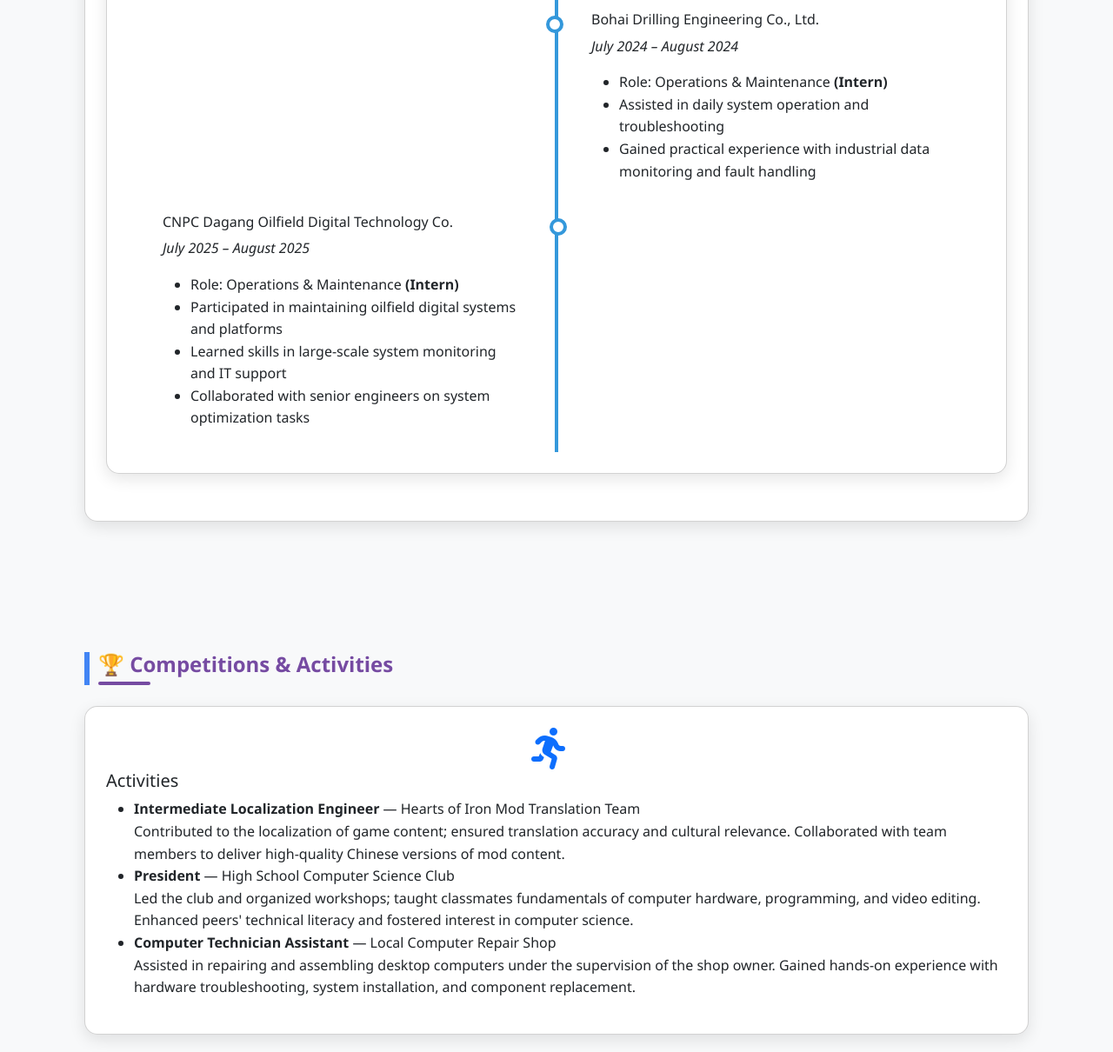
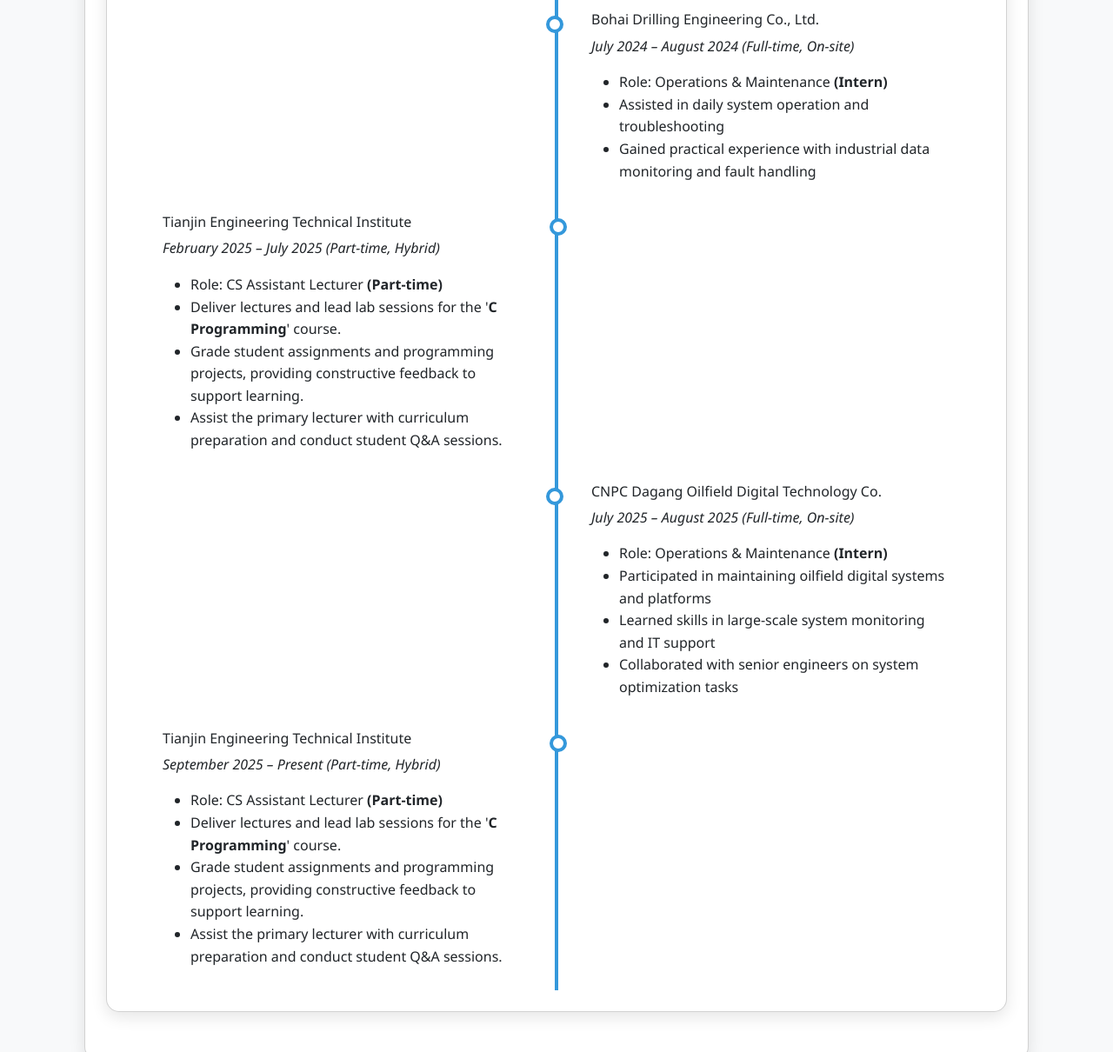
Before and after one commit to LemonnnnTea/LemonnnnTea, a plain HTML site: page index.html in a window 1280 px wide. Shown: the part 3689-4899 px from the top of the page at 87% size. Drawn offline with nearby package versions, Linux system fonts and the light colour scheme.

Commit message:
Update CV

```diff
--- a/index.html
+++ b/index.html
@@ -262,7 +262,7 @@
                         <div class="timeline-item left">
                             <div class="content">
                                 <h6 data-en="Tianjin Nansu Technology Co., Ltd." data-zh="天津南苏科技有限公司">Tianjin Nansu Technology Co., Ltd.</h6>
-                                <p><em>Feb 2021 – Now</em></p>
+                                <p><em>Feb 2021 – Now (Part-time, Hybrid)</em></p>
                                 <ul>
                                     <li data-en="Role: Technical Co-founder <strong>(Part-time)</strong>" data-zh="职位：技术合伙人<strong>（兼职）</strong>">Role: Technical Co-founder</li>
                                     <li data-en="Designed and implemented enterprise network infrastructure, enabling simultaneous multi-user operations and warehouse management" data-zh="设计并搭建企业内网络系统，支持多人同时办公和仓库管理，提高整体工作效率">Designed and implemented enterprise network infrastructure</li>
@@ -278,7 +278,7 @@
                         <div class="timeline-item right">
                             <div class="content">
                                 <h6 data-en="Bohai Drilling Engineering Co., Ltd." data-zh="渤海钻探工程有限公司">Bohai Drilling Engineering Co., Ltd.</h6>
-                                <p><em>July 2024 – August 2024</em></p>
+                                <p><em>July 2024 – August 2024 (Full-time, On-site)</em></p>
                                 <ul>
                                     <li data-en="Role: Operations & Maintenance <strong>(Intern)</strong>" data-zh="职位：运维工程师<strong>（实习）</strong>">Role: Operations & Maintenance</li>
                                     <li data-en="Assisted in daily system operation and troubleshooting" data-zh="协助日常系统运行和故障排除">Assisted in daily system operation and troubleshooting</li>
@@ -287,16 +287,42 @@
                             </div>
                         </div>
 
-                        <!-- CNPC Dagang Internship -->
                         <div class="timeline-item left">
                             <div class="content">
+                                <h6 data-en="Tianjin Engineering Technical Institute" data-zh="天津工程职业技术学院">Tianjin Engineering Technical Institute</h6>
+                                <p><em>February 2025 – July 2025 (Part-time, Hybrid)</em></p>
+                                <ul>
+                                    <li data-en="Role: CS Assistant Lecturer <strong>(Part-time)</strong>" data-zh="职位：计算机助理讲师<strong>（兼职）</strong>">Role: CS Assistant Lecturer <strong>(Part-time)</strong></li>
+                                    <li data-en="Deliver lectures and lead lab sessions for the '<strong>C Programming</strong>' course." data-zh="教授<strong>《C语言程序设计》</strong>课程并指导相关的实验课程。">Deliver lectures and lead lab sessions for the 'C Programming' course.</li>
+                                    <li data-en="Grade student assignments and programming projects, providing constructive feedback to support learning." data-zh="负责批改学生作业和课程项目，并提供建设性的学术反馈。">Grade student assignments and programming projects, providing constructive feedback to support learning.</li>
+                                    <li data-en="Assist the primary lecturer with curriculum preparation and conduct student Q&A sessions." data-zh="协助主讲教师准备课程材料，并为学生提供课程答疑。">Assist the primary lecturer with curriculum preparation and conduct student Q&A sessions.</li>
+                                </ul>
+                            </div>
+                        </div>
+
+                        <!-- CNPC Dagang Internship -->
+                        <div class="timeline-item right">
+                            <div class="content">
                                 <h6 data-en="CNPC Dagang Oilfield Digital Technology Co." data-zh="中国石油集团大港油田数智技术公司">CNPC Dagang Oilfield Digital Technology Co.</h6>
-                                <p><em>July 2025 – August 2025</em></p>
+                                <p><em>July 2025 – August 2025 (Full-time, On-site)</em></p>
                                 <ul>
                                     <li data-en="Role: Operations & Maintenance <strong>(Intern)</strong>" data-zh="职位：运维工程师<strong>（实习）</strong>">Role: Operations & Maintenance</li>
                                     <li data-en="Participated in maintaining oilfield digital systems and platforms" data-zh="参与维护油田数字系统和平台">Participated in maintaining oilfield digital systems and platforms</li>
                                     <li data-en="Learned skills in large-scale system monitoring and IT support" data-zh="学习大规模系统监控和IT支持技能">Learned skills in large-scale system monitoring and IT support</li>
                                     <li data-en="Collaborated with senior engineers on system optimization tasks" data-zh="与高级工程师合作完成系统优化任务">Collaborated with senior engineers on system optimization tasks</li>
+                                </ul>
+                            </div>
+                        </div>
+
+                        <div class="timeline-item left">
+                            <div class="content">
+                                <h6 data-en="Tianjin Engineering Technical Institute" data-zh="天津工程职业技术学院">Tianjin Engineering Technical Institute</h6>
+                                <p><em>September 2025 – Present (Part-time, Hybrid)</em></p>
+                                <ul>
+                                    <li data-en="Role: CS Assistant Lecturer <strong>(Part-time)</strong>" data-zh="职位：计算机助理讲师<strong>（兼职）</strong>">Role: CS Assistant Lecturer <strong>(Part-time)</strong></li>
+                                    <li data-en="Deliver lectures and lead lab sessions for the '<strong>C Programming</strong>' course." data-zh="教授<strong>《C语言程序设计》</strong>课程并指导相关的实验课程。">Deliver lectures and lead lab sessions for the 'C Programming' course.</li>
+                                    <li data-en="Grade student assignments and programming projects, providing constructive feedback to support learning." data-zh="负责批改学生作业和课程项目，并提供建设性的学术反馈。">Grade student assignments and programming projects, providing constructive feedback to support learning.</li>
+                                    <li data-en="Assist the primary lecturer with curriculum preparation and conduct student Q&A sessions." data-zh="协助主讲教师准备课程材料，并为学生提供课程答疑。">Assist the primary lecturer with curriculum preparation and conduct student Q&A sessions.</li>
                                 </ul>
                             </div>
                         </div>
```
